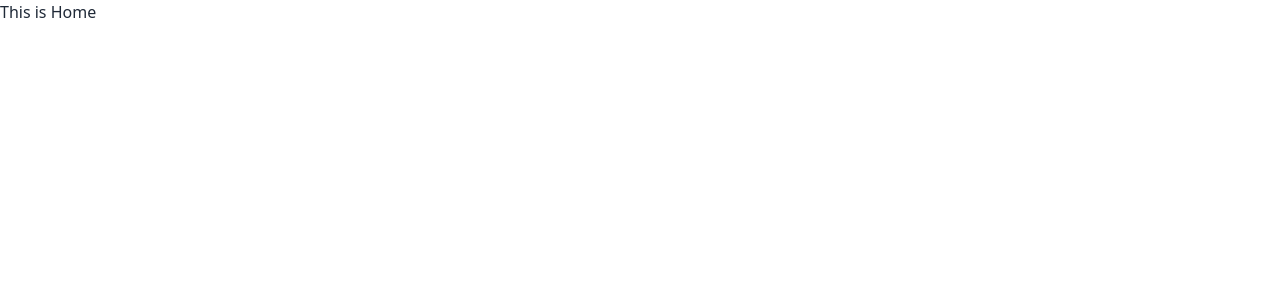
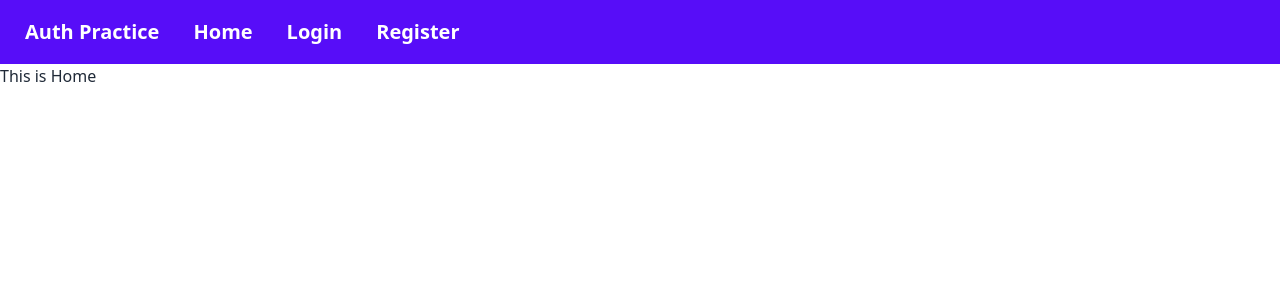
Before and after one commit to arefin-aareef/auth-firebase-context-tailwind, a React (Vite) app in the folder client/: page / in a window 1280 px wide. Shown: the top 300 px of the page. Built offline with nearby package versions, Linux system fonts and the light colour scheme.

Commit message:
daisy ui navbar

```diff
--- a/client/src/components/Header.jsx
+++ b/client/src/components/Header.jsx
@@ -1,12 +1,18 @@
 /* eslint-disable no-unused-vars */
-import React from 'react';
+import React from "react";
+import { Link } from "react-router-dom";
 
 const Header = () => {
-    return (
-        <div>
-            <h2>This is Header</h2>
-        </div>
-    );
+  return (
+    <div>
+      <div className="navbar bg-primary text-primary-content">
+        <a className="btn btn-ghost normal-case text-xl">Auth Practice</a>
+        <Link className="btn btn-ghost normal-case text-xl" to="/">Home</Link>
+        <Link className="btn btn-ghost normal-case text-xl" to="/login">Login</Link>
+        <Link className="btn btn-ghost normal-case text-xl" to="/register">Register</Link>
+      </div>
+    </div>
+  );
 };
 
 export default Header;
--- a/client/src/layout/Main.jsx
+++ b/client/src/layout/Main.jsx
@@ -1,10 +1,12 @@
 // eslint-disable-next-line no-unused-vars
 import React from 'react';
 import { Outlet } from 'react-router-dom';
+import Header from '../components/Header';
 
 const Main = () => {
     return (
         <div>
+            <Header></Header>
             <Outlet></Outlet>
         </div>
     );
```
